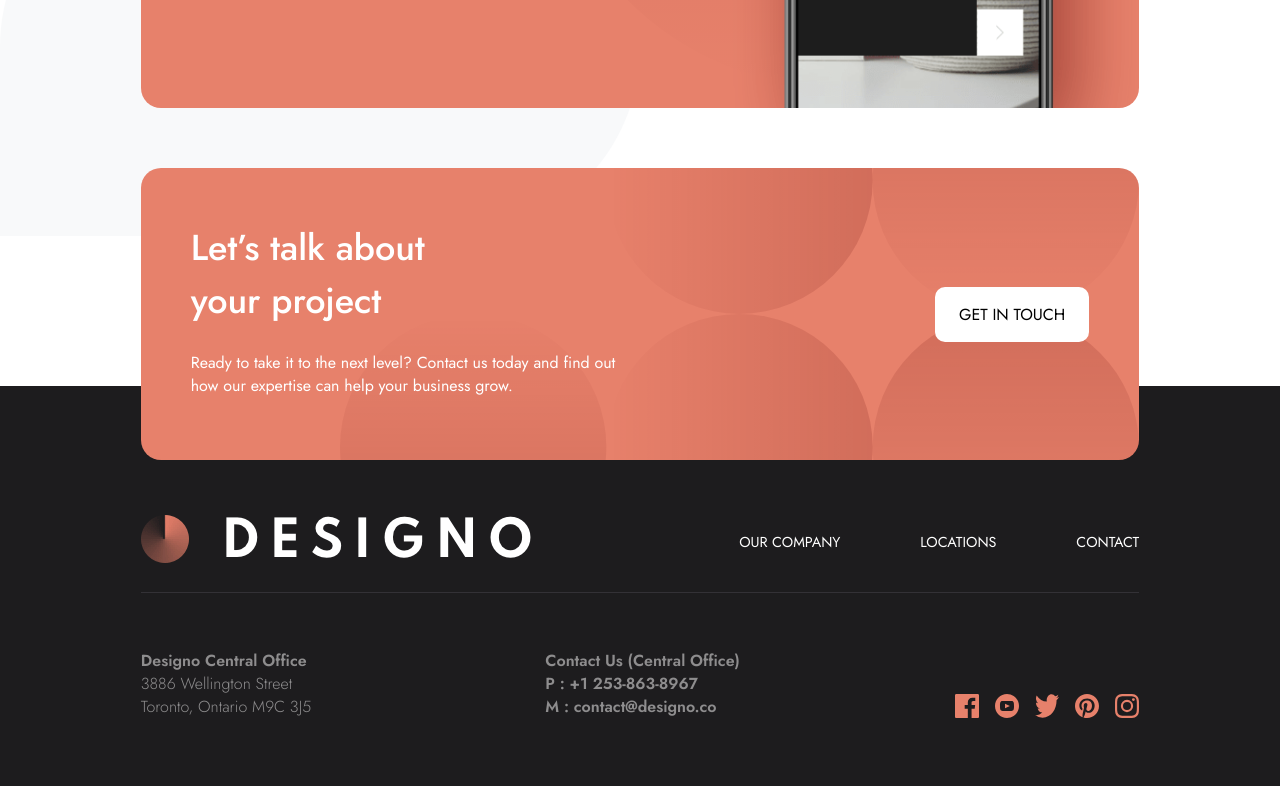
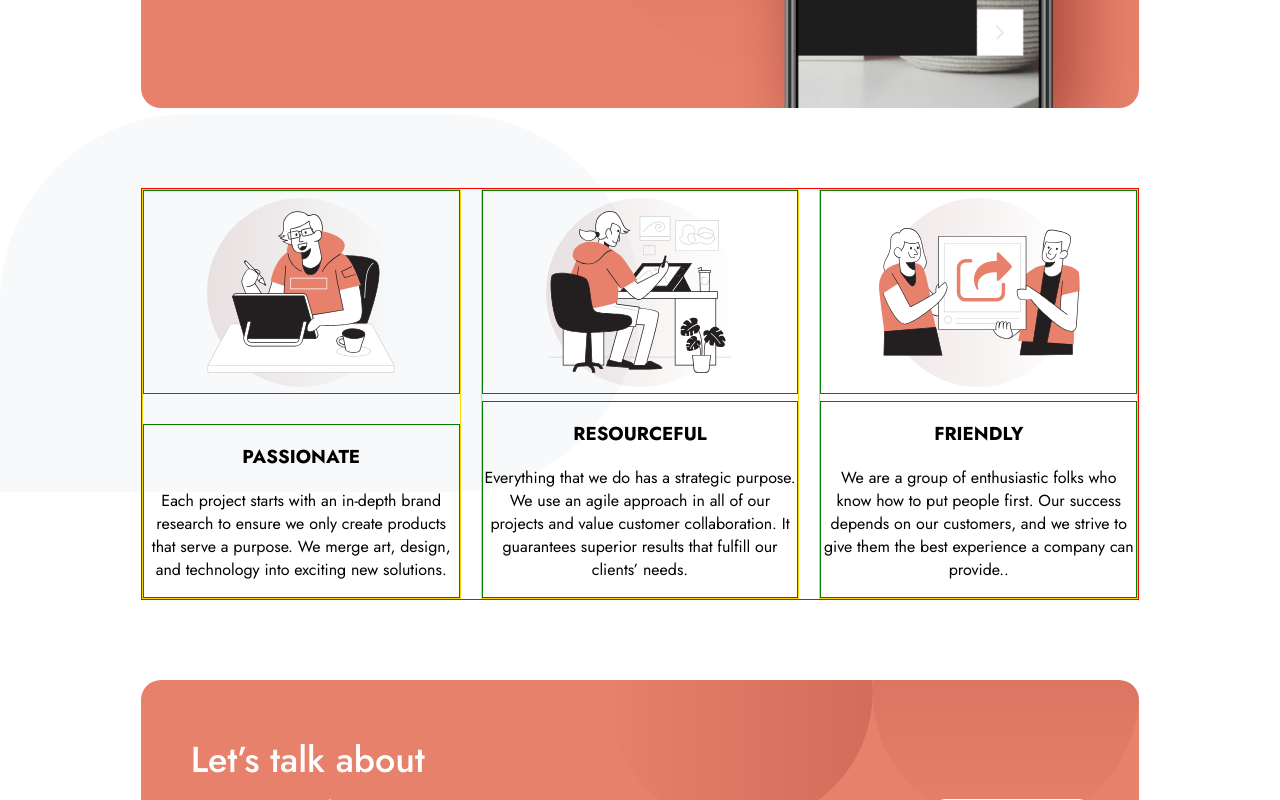
Before and after one commit to SJellen/designo, a Next.js app: page / in a window 1280 px wide. Shown: the part 692-1492 px from the top of the page. Built offline with nearby package versions, Linux system fonts and the light colour scheme.

Commit message:
wrok on layout for Home/IllistrationBox

```diff
--- /dev/null
+++ b/components/Home/IllustrationBox.js
@@ -0,0 +1,31 @@
+import styles from '../../styles/Home/IllustrationBox.module.scss'
+import Image from 'next/image'
+
+export default function IllustrationBox() {
+
+    return (
+        <div className={styles.container}>
+            <div className={styles.box}>
+                <div className={styles.topContainer}><Image src="/assets/home/desktop/illustration-passionate.svg" alt="open menu icon" width="202" height="202" /></div>
+                <div className={styles.bottomContainer}>
+                    <h3>PASSIONATE</h3>
+                    <p>Each project starts with an in-depth brand research to ensure we only create products that serve a purpose. We merge art, design, and technology into exciting new solutions.</p>
+                </div>
+            </div>
+            <div className={styles.box}>
+                <div className={styles.topContainer}><Image src="/assets/home/desktop/illustration-resourceful.svg" alt="open menu icon" width="202" height="202" /></div>
+                <div className={styles.bottomContainer}>
+                    <h3>RESOURCEFUL</h3>
+                    <p>Everything that we do has a strategic purpose. We use an agile approach in all of our projects and value customer collaboration. It guarantees superior results that fulfill our clients’ needs.</p>
+                </div>
+            </div>
+            <div className={styles.box}>
+                <div className={styles.topContainer}><Image src="/assets/home/desktop/illustration-friendly.svg" alt="open menu icon" width="202" height="202" /></div>
+                <div className={styles.bottomContainer}>
+                    <h3>FRIENDLY</h3>
+                    <p>We are a group of enthusiastic folks who know how to put people first. Our success depends on our customers, and we strive to give them the best experience a company can provide..</p>
+                </div>
+            </div>
+        </div>
+    )
+}
--- a/pages/index.js
+++ b/pages/index.js
@@ -2,11 +2,13 @@ import Head from 'next/head'
 import Image from 'next/image'
 import styles from '../styles/Home/Home.module.scss'
 import Hero from '../components/Home/Hero'
+import IllustrationBox from '../components/Home/IllustrationBox'
 
 export default function Home() {
   return (
     <div className={styles.container}>
       <Hero />
+      <IllustrationBox />
     </div>
   )
 }
--- /dev/null
+++ b/styles/Home/IllustrationBox.module.scss
@@ -0,0 +1,42 @@
+@use '../variables' as V;
+
+.container {
+    width: 78%;
+    height: 412px;
+    margin: 5rem auto;
+    border: 1px solid red;
+    display: flex;
+    justify-content: space-between;
+}
+
+.box {
+    border: 1px solid gold;
+    width: 32%;
+    height: 100%;
+    display: flex;
+    flex-direction: column;
+    justify-content: space-between;
+}
+
+.topContainer {
+    border: 1px solid green;
+    display: flex;
+    justify-content: center;
+    background-image: url("../../public/assets/shared/desktop/bg-pattern-small-circle.svg");
+    background-repeat: no-repeat;
+    background-size: 60%;
+    background-position-y: center;
+    background-position-x: center;
+}
+
+.bottomContainer {
+    border: 1px solid green;
+    text-align: center;
+
+}
+
+@media only screen and (max-width: 900px) {
+    .container {
+        width: 90%;
+    }
+}
```
